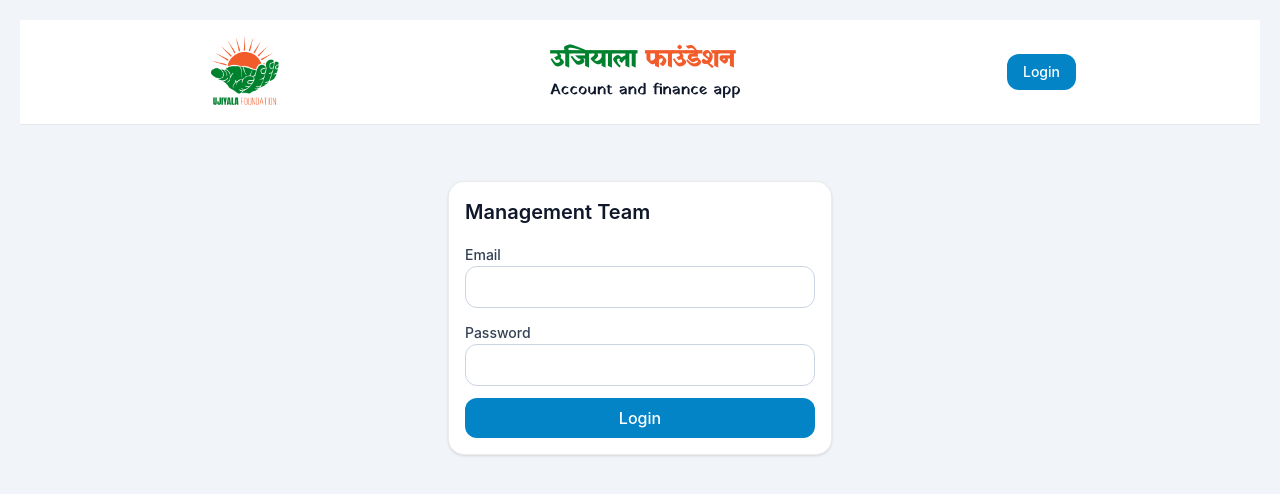
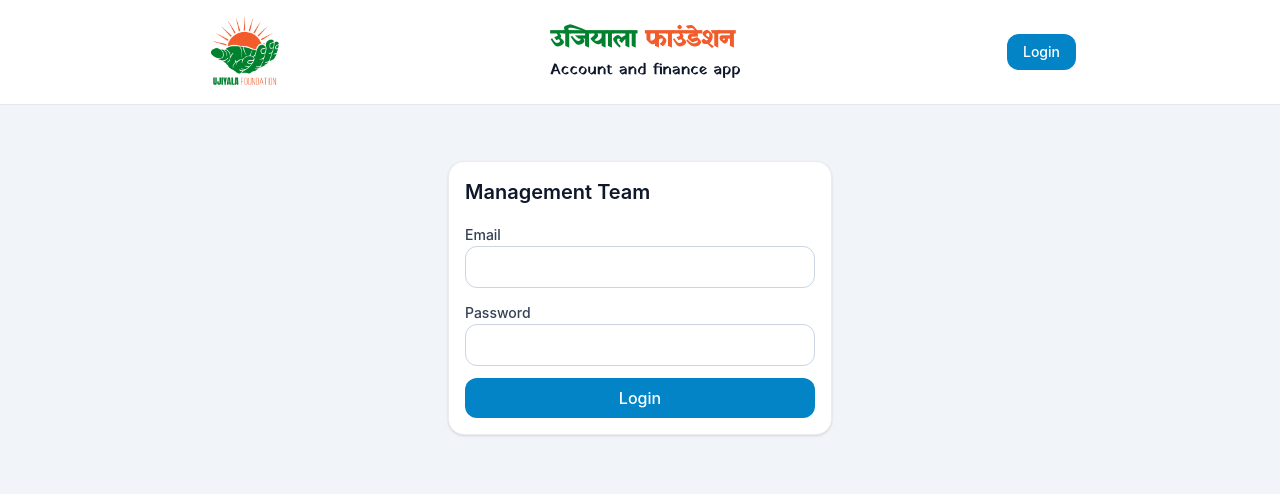
Before and after one commit to yakraj/ujiyala-foundation, a React (Vite) app in the folder client/: page /login in a window 1280 px wide. Shown: the top 494 px of the page. Built offline with nearby package versions, Linux system fonts and the light colour scheme; no server answers.

Commit message:
Remove padding from main container in PDF styles
Removed padding from the main container style.

```diff
--- a/client/src/components/pdf.styles.css
+++ b/client/src/components/pdf.styles.css
@@ -12,7 +12,6 @@ body {
   display: flex;
   flex-direction: column;
   align-items: center;
-  padding: 20px;
 }
 
 .receipt-container {
```
